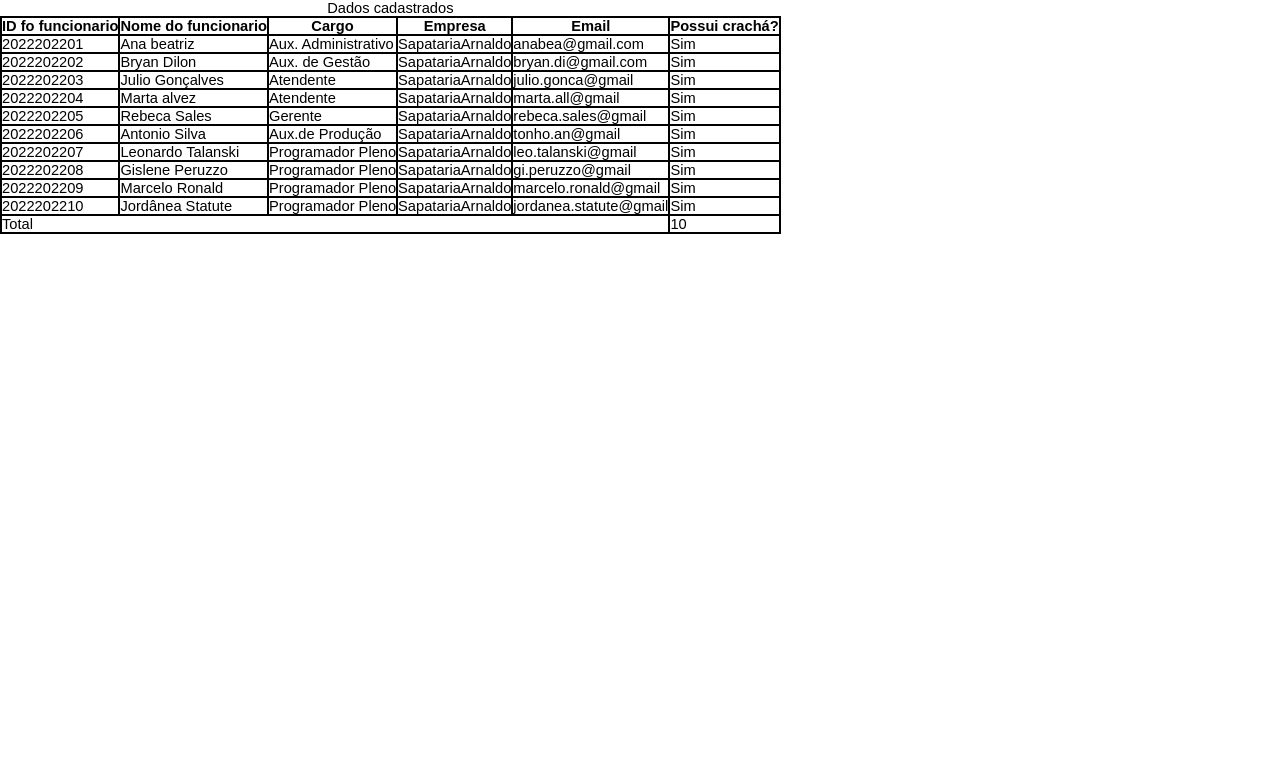
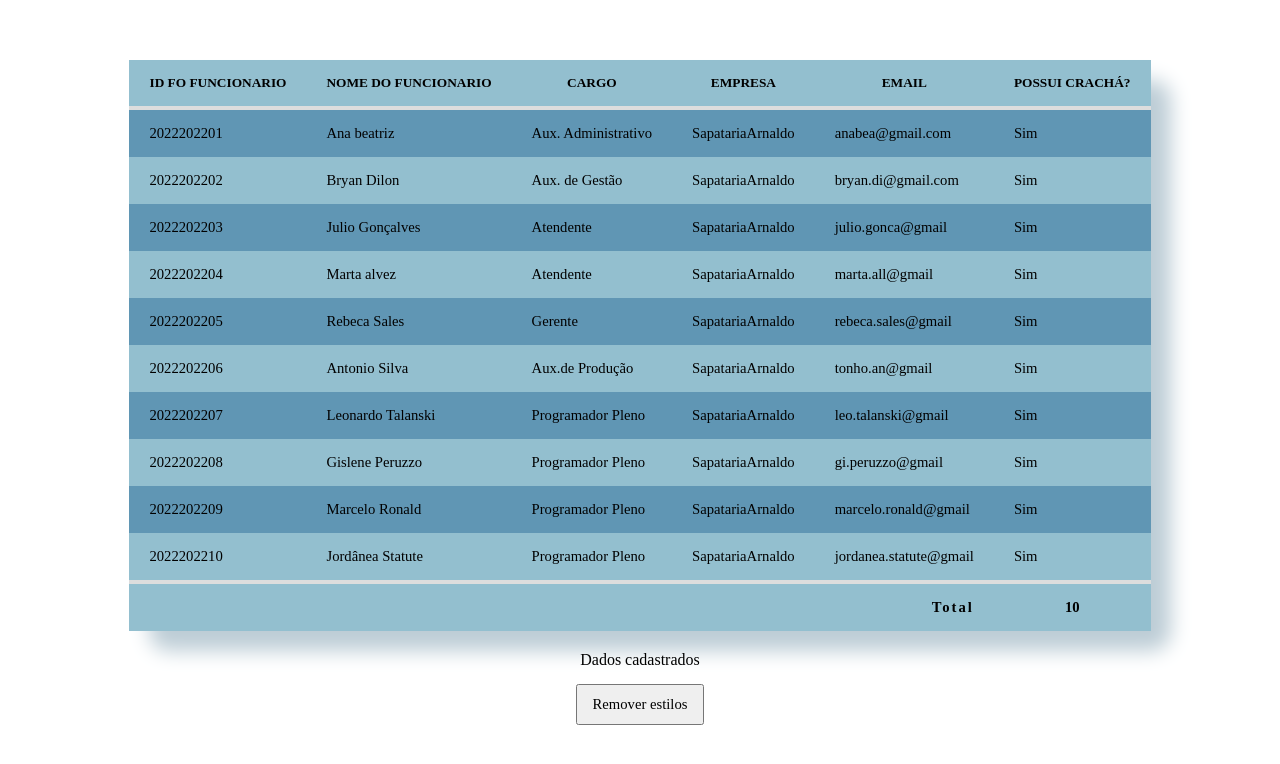
Before and after one commit to jordanea-statute/table.html, a plain HTML site: page table.html in a window 1280 px wide. Drawn offline with Linux system fonts and the light colour scheme.

Commit message:
estilização css e botao

```diff
--- a/style.css
+++ b/style.css
@@ -1,13 +1,82 @@
+
 *{
     margin: 0;
     padding: 0;
-    box-sizing: content-box;
-    font-family: 'timesnews ', sans-serif;
+    box-sizing: content-box; /*para os elementos do formulario ficarem baseados no mesmo tamanho*/
+    font-family: 'times new roman';
     font-size: 11pt;
 }
 
-table, tr, th ,td{
-    border: 1px solid #000;
-    border-spacing: 0; /*tira o espaço entre a bordas e as celulas*/
+body {
+    height: 100vh;
+    display: flex;
+    flex-direction: column;
+    justify-content: center;
+    align-items: center;
 
 }
+
+/*h1 {
+    margin-bottom: 3rem;
+    font-size: 20pt;
+}*/
+
+table {
+    border-radius: 20px;
+    border-spacing: 0; /*tira o espaço entre a bordas e as celulas*/
+    border-collapse: collapse; /*nao permite que apareça uma borda entre uma coluna e outra*/
+    box-shadow: 20px 20px 20px #BDCDD6; /*deixa uma sombra */
+
+}
+
+caption {
+    font-size: 12pt;
+    caption-side: bottom; /*deixa o caption embaixo*/
+    margin-top: 20px;
+}
+
+tbody > tr:nth-child(odd) { /* odd  significa par, nth serve para se referir a um filho especifico daquele elemento*/
+    background-color: #6096B4;
+}
+
+tbody > tr:nth-child(even), thead>tr, tfoot>tr { /* even significa impar*/
+    background-color: #93BFCF;
+}
+
+td , th {
+    padding: 15px 20px;
+
+}
+
+thead > tr {
+    border-bottom: 4px solid #ddd;
+}
+
+thead th {
+    text-transform: uppercase;
+    font-size: 10pt;
+}
+
+tbody td {
+    font-size: 11pt;
+}
+
+tfoot > tr {
+    border-top: 4px solid #ddd;
+}
+
+tfoot td:nth-child(1) {
+    font-weight: 600;
+    text-align: right;
+    letter-spacing: 2px;
+}
+
+tfoot td:nth-child(2) {
+    font-weight: 600;
+    text-align: center;
+}
+
+button {
+    padding: 10px 15px;
+    margin: 15px
+}
--- a/table.html
+++ b/table.html
@@ -5,7 +5,8 @@
     <meta http-equiv="X-UA-Compatible" content="IE=edge">
     <meta name="viewport" content="width=device-width, initial-scale=1.0">
     <title>Tabela</title>
-    <link rel="stylesheet" href="./style.css">
+    <link rel="stylesheet" href="./style.css" id="linkEstilos">
+
 </head>
 <body>
     <table> <!-- Inicio da tabela -->
@@ -110,5 +111,30 @@
         </tfoot>
 
     </table>
+
+    <button type="button" id="botao"> Remover estilos </button>
+
+    <script>
+        function toggleEstilos(){
+            const linkEstilos = document.querySelector('#linkEstilos');
+            //toggle siginifica alterna
+            if(linkEstilos.hasAttribute('disabled')){
+                linkEstilos.removeAttribute('disabled');
+                botao.innerHTML = 'Remover estilos';
+
+            } else {
+                linkEstilos.setAttribute('disabled','');/*setAttribute define nome e valor do atributo*/
+                botao.innerHTML = 'Aplicar Estilos';
+
+            }
+
+        }
+
+        // document.querySelector('#botao') da para usar as duas opçoes (querySelector que usa o # ou getElementById),uma ou outra.
+       const botao = document.querySelector('#botao');
+       botao.addEventListener('click', toggleEstilos);
+
+
+    </script>
 </body>
 </html>
```
